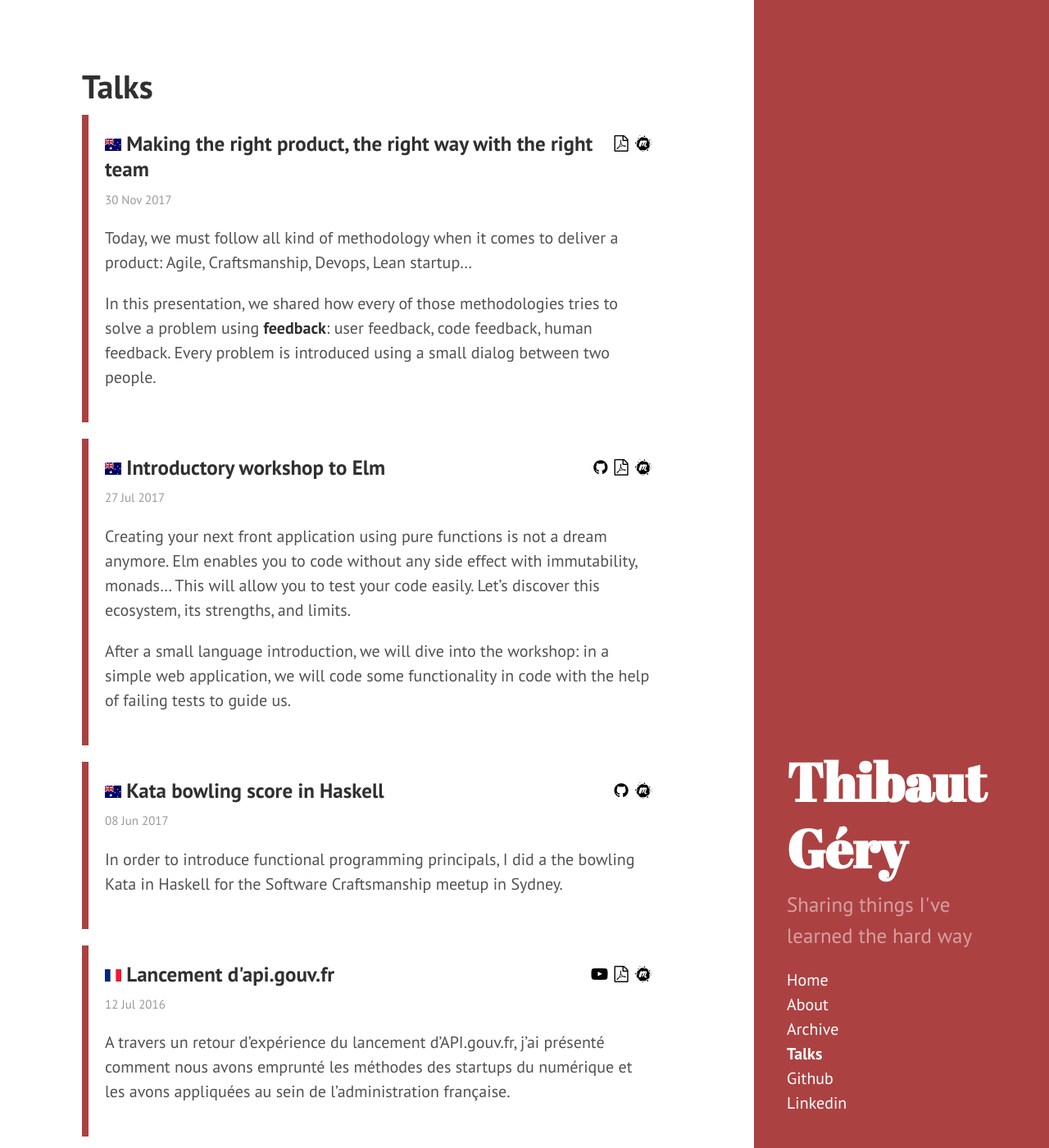
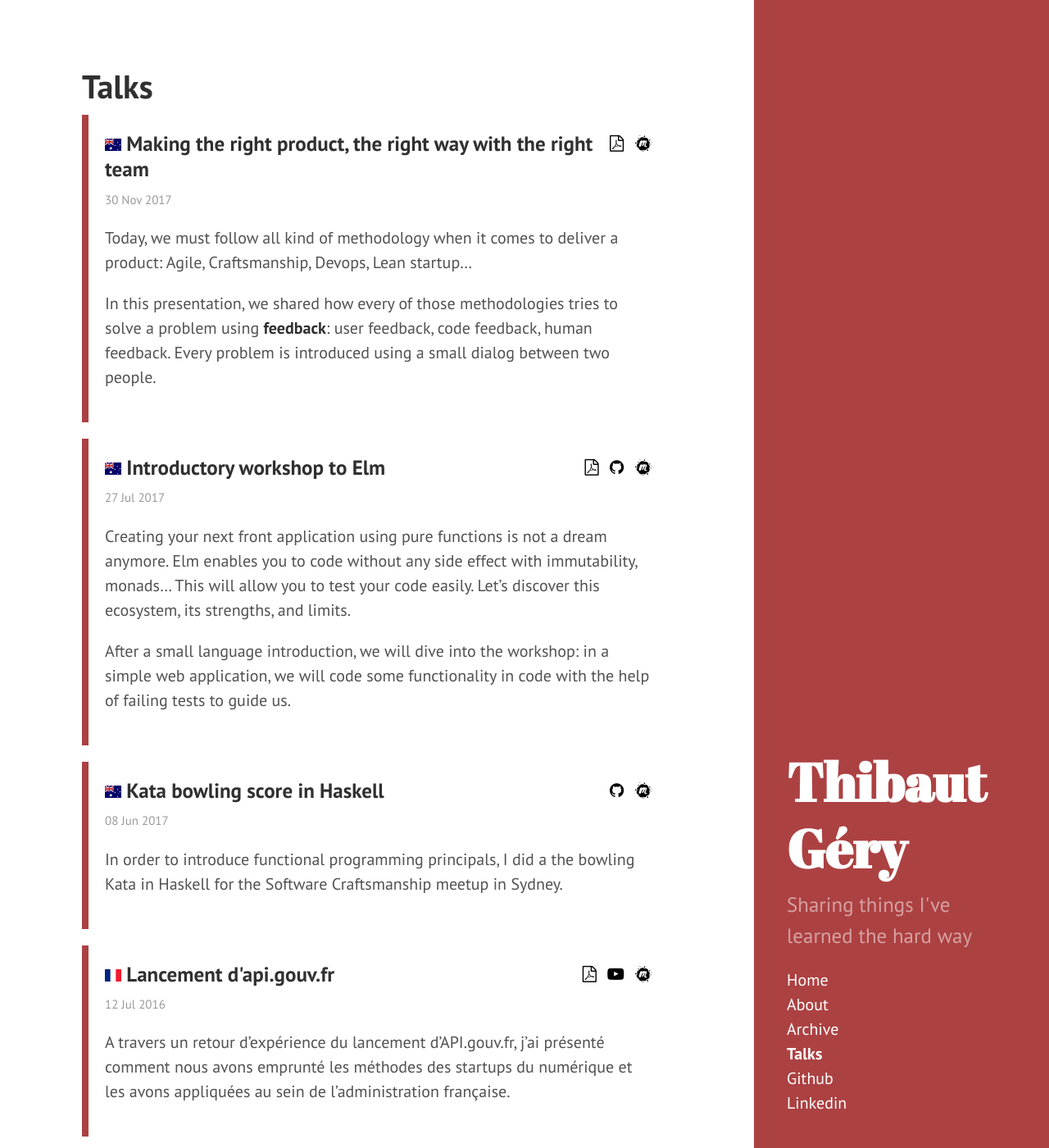
Before and after one commit to ThibautGery/ThibautGery.github.io, a Jekyll site: the page built from talks.html, in a window 1280 px wide and 1400 px high. Shown: the whole window at 82% size. Built offline with Jekyll 4.4.1, drawn with Linux system fonts in a browser that asks for light colours.

Commit message:
add margin on the side of the talks icons

```diff
--- a/public/css/custom.scss
+++ b/public/css/custom.scss
@@ -56,5 +56,6 @@ a.more {
   }
   .meta {
     float: right;
+    margin-left: 10px;
   }
 }
--- a/talks.html
+++ b/talks.html
@@ -8,18 +8,20 @@ title: Talks
 {% for talk in talks %}
 
 <div class="talk">
-  {% if talk.meetup %}
-    <span class="meta"><a href="{{ talk.meetup }}" target="_blank"><i class="fa fa-meetup" aria-hidden="true"></i></a></span>
-  {% endif %}
+  <div class="meta">
     {% if talk.slides %}
-    <span class="meta"><a href="{{ talk.slides }}" target="_blank"><i class="fa fa-file-pdf-o" aria-hidden="true"></i></a></span>
+      <a href="{{ talk.slides }}" target="_blank"><i class="fa fa-file-pdf-o" aria-hidden="true"></i></a>
     {% endif %}
     {% if talk.code %}
-    <span class="meta"><a href="{{ talk.code }}" target="_blank"><i class="fa fa-github" aria-hidden="true"></i></a></span>
+      <a href="{{ talk.code }}" target="_blank"><i class="fa fa-github" aria-hidden="true"></i></a>
     {% endif %}
     {% if talk.video %}
-    <span class="meta"><a href="{{ talk.video }}" target="_blank"><i class="fa fa-youtube-play" aria-hidden="true"></i></a></span>
+      <a href="{{ talk.video }}" target="_blank"><i class="fa fa-youtube-play" aria-hidden="true"></i></a>
     {% endif %}
+    {% if talk.meetup %}
+      <a href="{{ talk.meetup }}" target="_blank"><i class="fa fa-meetup" aria-hidden="true"></i></a>
+    {% endif %}
+  </div>
   <h3 class="post-title flag-icon flag-icon-{{ talk.language }}">
     {{ talk.title }}
   </h3>
```
Lines whose indentation alone changed are shown as unchanged.
